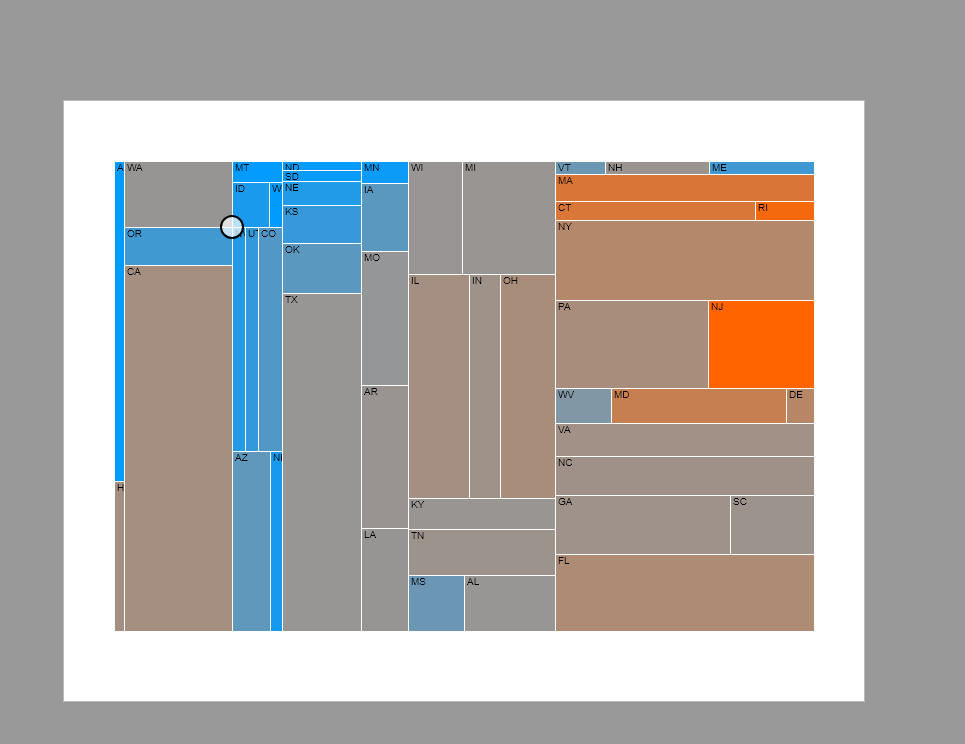
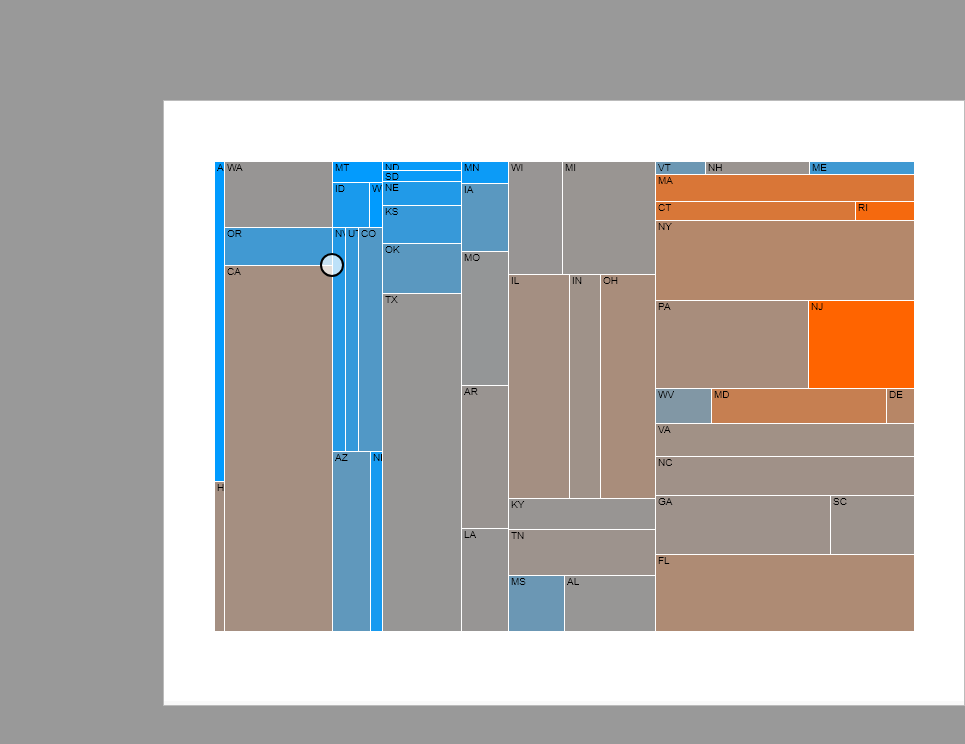
Before and after one commit to floledermann/map-visualization, a plain HTML site: page anim.html in a window 1280 px wide. Shown: the whole page, without its empty margins (315-1280 px from the left). Drawn offline with Linux system fonts and the light colour scheme.

Commit message:
improved positioning

```diff
--- a/anim.html
+++ b/anim.html
@@ -29,12 +29,14 @@ main {
 
 #map {
     position: absolute;
-    top: 100px;
-    right: 100px;
+    right: 0px;
     background-color: #f9f9f9;
     border: 1px solid #bbbbbb;
-    xwidth: 600px;
-    height: 600px;
+
+    margin: 100px auto;
+
+    max-width: 100%;
+    max-height: 100%;
 
     backface-visibility: visible;
     transform-origin: 70% 50%;
@@ -42,12 +44,18 @@ main {
     transition: transform 1s;
 }
 
+#map img.screenshot {
+    max-width: 100%;
+    max-height: 100%;
+}
+
 #map .highlight {
     position: absolute;
-    top: 114px;
-    left: 156px;
+    top: 26.8%;
+    left: 20.7%;
     width: 20px;
     height: 20px;
+    margin: -10px 0 0 -10px;
     border-radius: 100px;
     border: 2px solid black;
     background-color: rgba(255,255,255,0.7);
@@ -79,7 +87,7 @@ document.addEventListener('DOMContentLoaded', function() {
 <main>
 
 <div id="map">
-<img src="screenshots/treemap-simplified_small_0_0.png">
+<img class="screenshot" src="screenshots/treemap-simplified_small_0_0.png">
 <div class="highlight"></div>
 <!-- <svg class="map" width="600" height="600">
 <path d="M 100 100 L 200 200 L 250 200 L 350 300 L 400 250 L 500 300"/>
```
